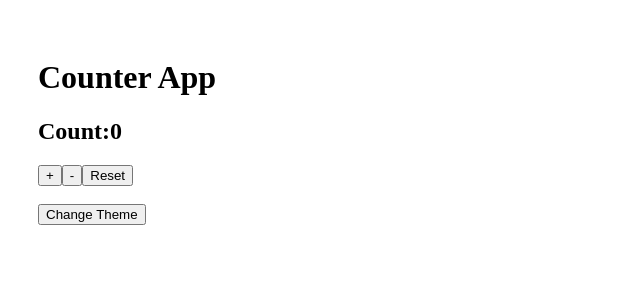
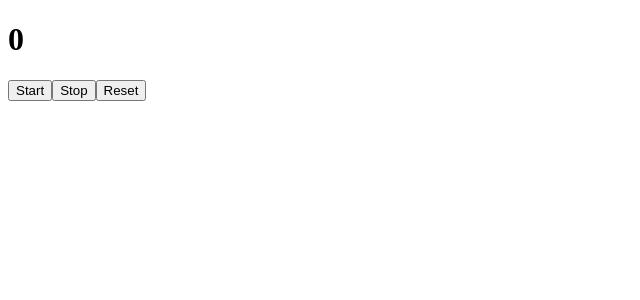
Before and after one commit to shrutipanday25-ui/my-react-app, a React (Vite) app: page / in a window 1280 px wide. Shown: the top 300 px of the page, without its empty margins (0-640 px from the left). Built offline with nearby package versions, Linux system fonts and the light colour scheme.

Commit message:
Day 29 useRef assignment

```diff
--- a/src/App.jsx
+++ b/src/App.jsx
@@ -1,39 +1,36 @@
-import {useState} from "react";
-function  App(){
-  const [count,setCount]=useState(0);
-  const[isDarkMode,setIsDarkMode]=useState(false);
+import {useRef,useEffect,useState,} from "react";
+function App(){
+  const[seconds,setSeconds]=useState(0);
+  const timerRef=useRef(null)
 
-  function Increase(){
-    setCount(prev=>prev+1);
+  const StartTimer =()=>{
+    if (timerRef.current===null){
+      timerRef.current=setInterval (()=>{
+  setSeconds(prev=>prev+1);
+      },1000);
+
+    }
   }
-  function Decrease(){
-    setCount(prev=>prev-1);
+  const StopTimer=()=>{
+    clearInterval(timerRef.current);
+    timerRef.current=null;
   }
-  function Reset(){
-    setCount (0);
-  }
-  function Toggletheme(){
-    setIsDarkMode(prev=>!prev);
-  }
-return(
-  <div
-  style={{
-    backgroundColor: isDarkMode ? "darkgray" : "white",
-        color: isDarkMode ? "white" : "black",
-        minHeight: "100vh",
-        padding: "30px"
-  }}>
-    <h1>Counter App</h1>
-    <h2> Count:{count}</h2>
-    <button onClick={Increase}>+</button>
-    <button onClick={Decrease}>-</button>
-    <button onClick={Reset}>Reset</button>
-    <br/>
-    <br/>
-    <button onClick={Toggletheme}> Change Theme</button>
-
-  </div>
-
-);
+  const ResetTimer=()=>{
+    StopTimer();
+    setSeconds(0);
+  };
+  useEffect(()=>{
+    return()=>{
+      clearInterval(timerRef.current);
+    };
+  },[]);
+  return(
+    <>
+    <h1>{seconds}</h1>
+    <button onClick={StartTimer}>Start</button>
+    <button onClick={StopTimer}>Stop</button>
+    <button onClick={ResetTimer}>Reset</button>
+    </>
+  );
 }
 export default App;
```
